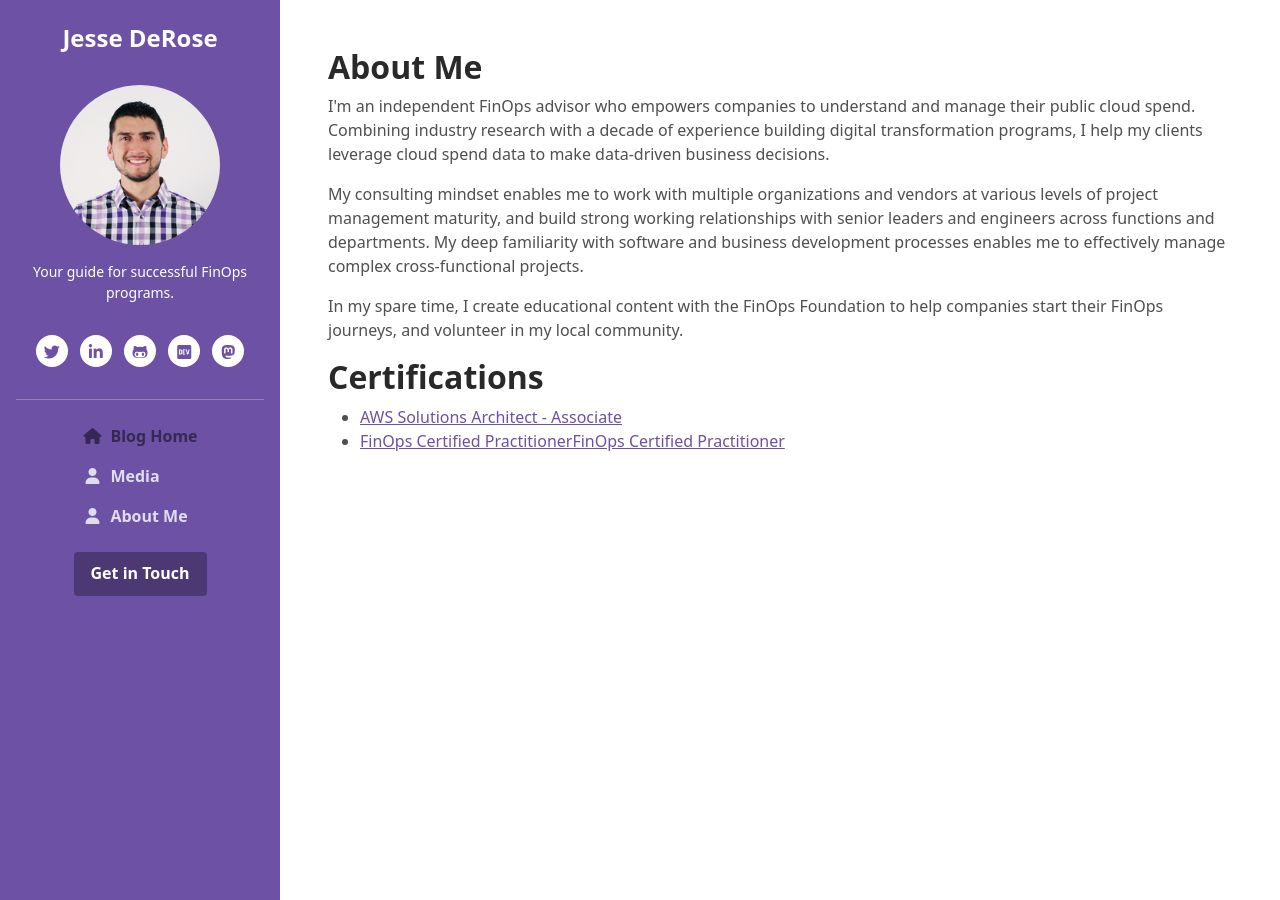
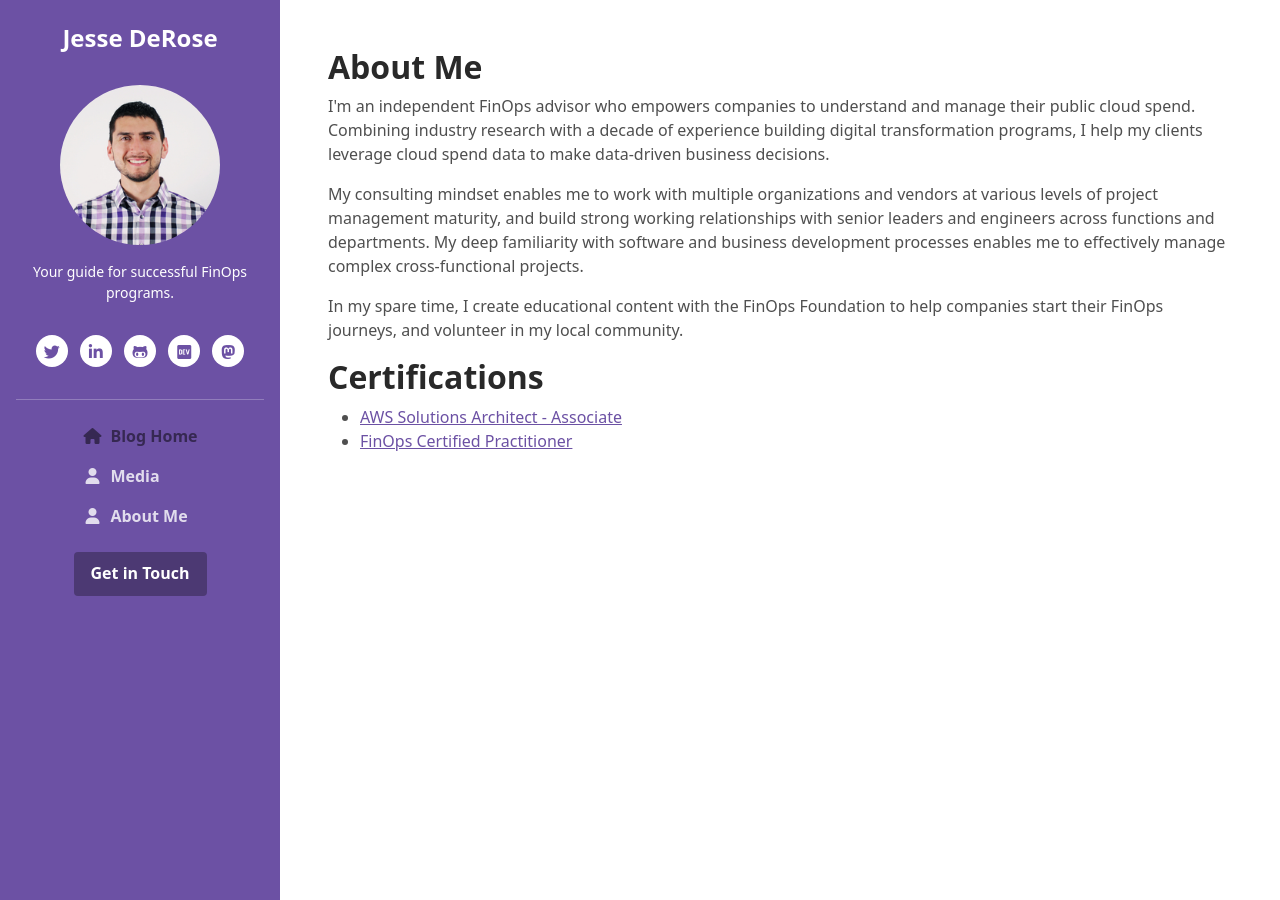
Before and after one commit to jcderose/jcderose.github.io, a Jekyll site: the page built from about.html, in a window 1280 px wide. Built offline with Jekyll 4.4.1, drawn with Linux system fonts in a browser that asks for light colours; nearby versions of some CDN libraries.

Commit message:
Fix FinOps cert title.

```diff
--- a/about.html
+++ b/about.html
@@ -22,7 +22,7 @@ title: About Me
                 <div class="item">
                 <ul>
                     <li><a href="https://www.credly.com/badges/2952abbb-6298-4bc9-80d9-33918330abc2">AWS Solutions Architect - Associate</a></li>
-                    <li><a href="https://verify.skilljar.com/c/2xkvh9ntztii">FinOps Certified PractitionerFinOps Certified Practitioner</a></li>
+                    <li><a href="https://verify.skilljar.com/c/2xkvh9ntztii">FinOps Certified Practitioner</a></li>
                 </ul>
                 </div>
             </div><!--//content-->
```
